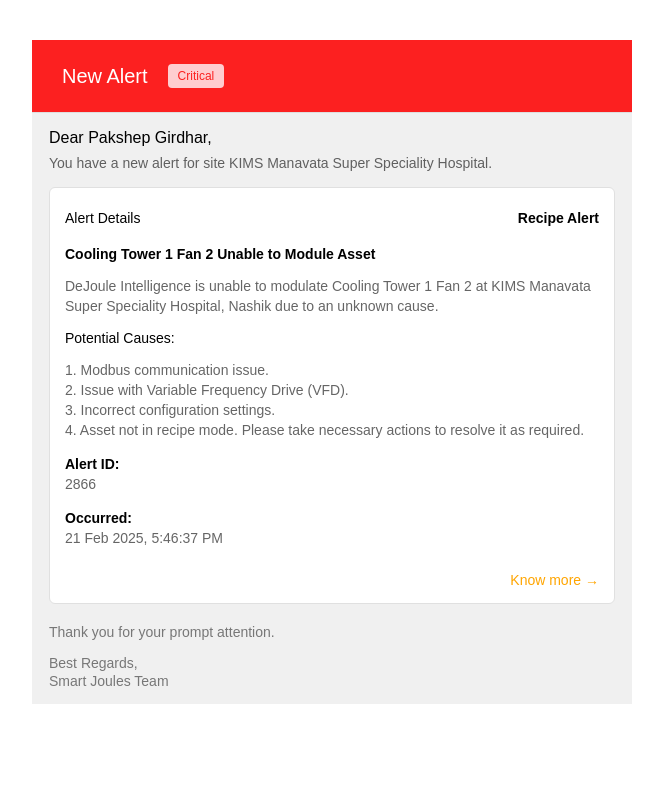
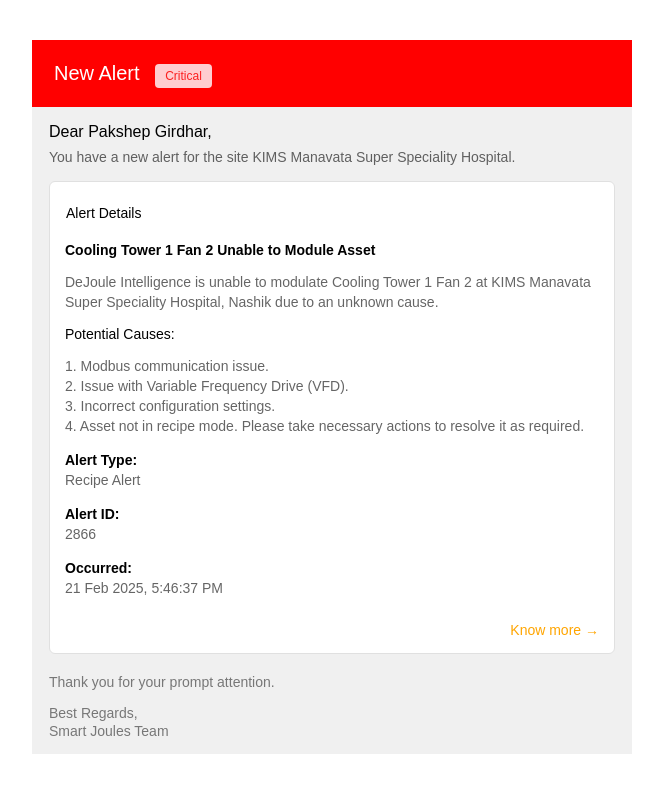
Before and after one commit to Pakshepgirdhar/email-template, a plain HTML site: page index.html in a window 1280 px wide. Shown: the top 792 px of the page, without its empty margins (328-991 px from the left). Drawn offline with Linux system fonts and the light colour scheme.

Commit message:
Update index.html

```diff
--- a/index.html
+++ b/index.html
@@ -8,37 +8,44 @@
 </head>
 
 <body style="font-family: Arial, sans-serif; background-color: #fff; margin: 0; padding: 0;">
-   <div style="width: 100%; margin: 20px auto; padding: 20px; justify-content: center; ">
 
-    <table style="width:600px; border-spacing:0px; align-items: center; padding:0px 0px; margin-left: auto;
+   <div style="width:100%; margin:20px auto; padding: 20px; justify-content:center;margin-left: auto;
+  margin-right: auto; ">
+
+            <div style="background-color:#FF0000; width:600px; justify-content:center; color:#fff; font-size: 20px; font-weight:500; margin-left: auto;
   margin-right: auto;">
-        <tr style="border-spacing:0px; margin: 0px; padding:0px;">
-            <td style="border-spacing:0px; margin: 0px; padding:0px;">
-                <div style="background: #fc2020; position: relative; padding:24px 30px; margin-bottom: 0; border-bottom: 1px solid #dedede;">
-            <div
-                style="color: #fff; font-size: 20px; font-weight: 500; display: flex; gap: 20px; align-items: center;">
-                New Alert
-                <span
-                    style="background: #ffcdd0; color: #fc2020; padding: 5px 10px; font-size: 12px; border-radius: 4px;">Critical</span>
+               <table>
+                   <tr>
+                       <td style="padding:20px"><span>New Alert</span> <span
+                    style="background: #ffcdd0; color: #fc2020; padding: 5px 10px; font-size: 12px; margin:0px 0px 0px 10px;border-radius: 4px;">Critical</span></td>
 
+                   </tr>
+               </table>
             </div>
-        </div>
-            </td>
-        </tr>
-    </table>
+
     <table style="width:600px; border-spacing:0px; background: #f0f0f0; align-items: center; padding:0px 17px; margin-left: auto;
   margin-right: auto; ">
         <tr style="border-spacing:0px; margin: 0px; padding:0px;">
+
             <td style="border-spacing:0px; margin: 0px; padding:0px;">
 
         <p style="font-size: 16px; font-weight: 500; margin-bottom: 8px;">Dear Pakshep Girdhar,</p>
-        <p style="opacity: .6; font-size: 14px; margin-top: 0;">You have a new alert for site KIMS Manavata Super
+        <p style="opacity: .6; font-size: 14px; margin-top: 0;">You have a new alert for the site KIMS Manavata Super
             Speciality Hospital.</p>
 
         <div
             style="background: #fff; border: 1px solid #e0e0e0; padding: 15px; padding-top: 8px; border-radius: 6px; margin-top: 16px; font-size: 14px;">
-            <p style="display: flex; justify-content: space-between; margin-bottom: 20px;">Alert Details <span style="font-weight:bold; float:right">Recipe
-                    Alert</span></p>
+
+                    <table style="width:520px; border-spacing:0px;">
+                        <tr>
+                        <td>
+                           <p style="margin-bottom: 20px;">Alert Details</p>
+                        </td>
+                    </tr>
+                    </table>
+
+
+
             <strong style="display: block; margin-bottom: 5px;">Cooling Tower 1 Fan 2 Unable to Module Asset</strong>
             <p style="line-height: 20px; opacity: .6;">DeJoule Intelligence is unable to modulate Cooling Tower 1 Fan 2
                 at KIMS Manavata Super Speciality Hospital, Nashik due to an unknown cause.</p>
@@ -49,10 +56,14 @@
                 <li>3. Incorrect configuration settings.</li>
                 <li>4. Asset not in recipe mode. Please take necessary actions to resolve it as required.</li>
             </ul>
+            <p style="line-height: 20px; font-size: 14px;"><strong style="display: block;">Alert Type:</strong> <span
+                    style="opacity: .6;">Recipe
+                    Alert</span></p>
             <p style="line-height: 20px; font-size: 14px;"><strong style="display: block;">Alert ID:</strong> <span
                     style="opacity: .6;">2866</span></p>
             <p style="line-height: 20px; font-size: 14px;"><strong style="display: block;">Occurred:</strong> <span
                     style="opacity: .6;">21 Feb 2025, 5:46:37 PM</span></p>
+
             <p style="text-align: right; margin: 0;">
                 <a target="_blank" href="https://smartjoules.org/kmssh-nas/alerts/2866"
                     style="display: inline-block; color: #ffa500;text-decoration: none; border-radius: 4px; margin-top: 10px;">Know
```
